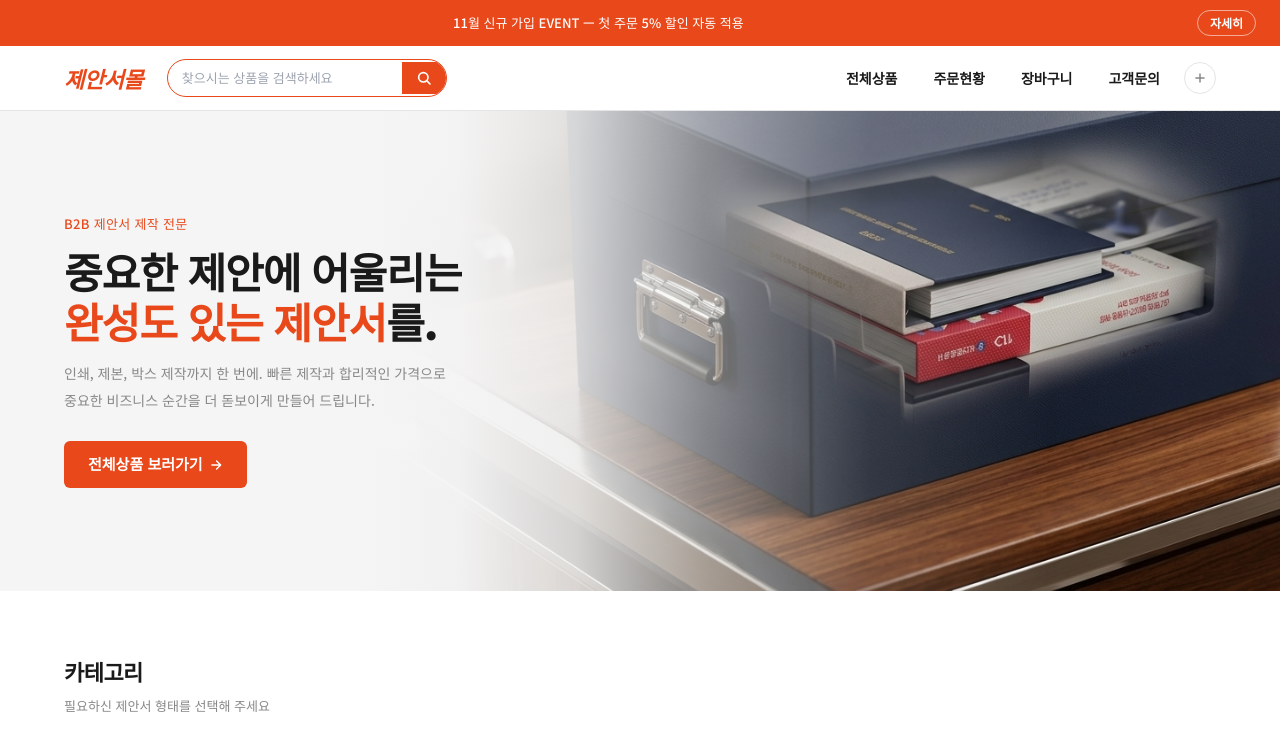
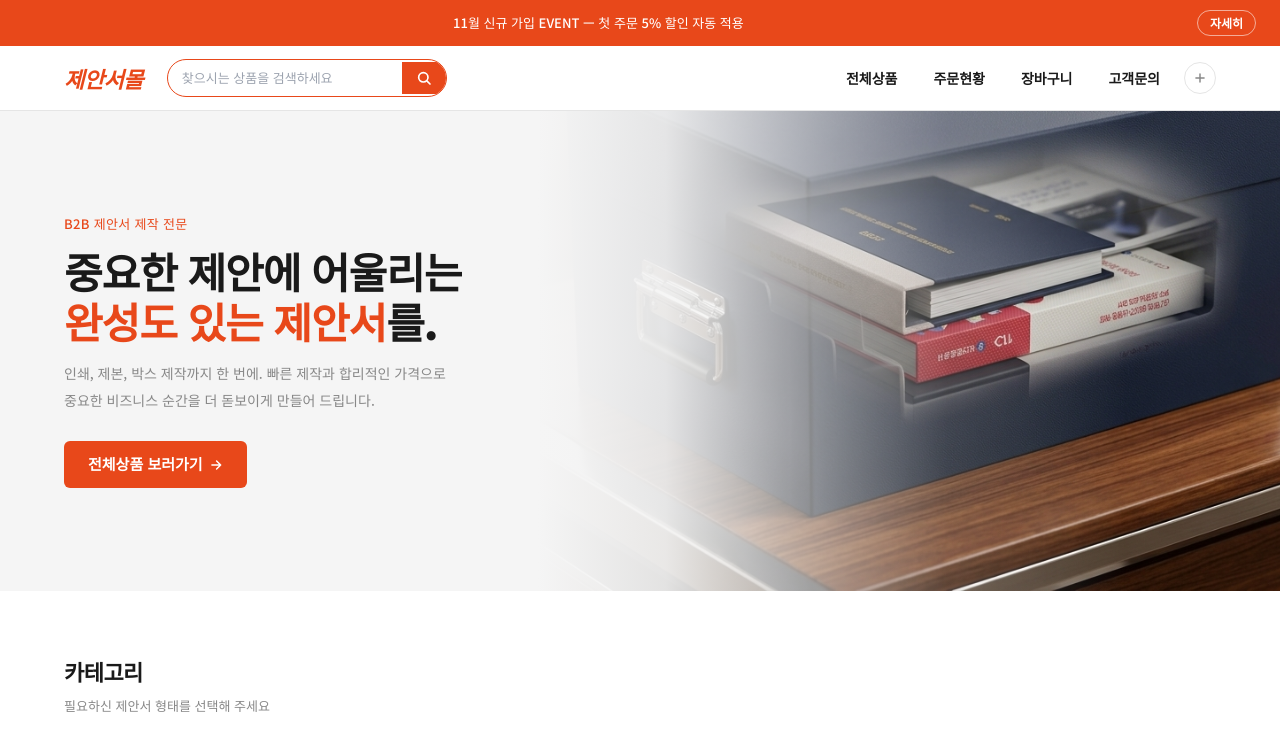
Before and after one commit to hyunghojeung/proposal-mall, a Next.js app: page / in a window 1280 px wide. Shown: the top 755 px of the page. Built offline with nearby package versions, Linux system fonts and the light colour scheme; no server answers.

Commit message:
fix: 히어로 이미지 경계 완전 제거 - 그라데이션 불투명 구간 42%까지 확장
Co-Authored-By: Claude Opus 4.7 (1M context) <noreply@anthropic.com>

```diff
--- a/src/app/page.tsx
+++ b/src/app/page.tsx
@@ -57,7 +57,7 @@ export default function Home() {
           className="absolute inset-0"
           style={{
             background:
-              "linear-gradient(to right, #F5F5F5 0%, #F5F5F5 28%, rgba(245,245,245,0.98) 36%, rgba(245,245,245,0.85) 45%, rgba(245,245,245,0.5) 55%, rgba(245,245,245,0.15) 68%, transparent 82%)",
+              "linear-gradient(to right, #F5F5F5 0%, #F5F5F5 42%, rgba(245,245,245,0.92) 52%, rgba(245,245,245,0.6) 62%, rgba(245,245,245,0.2) 74%, transparent 88%)",
           }}
         />
         <div className="relative z-10 mx-auto w-full max-w-page px-6 py-20">
```
